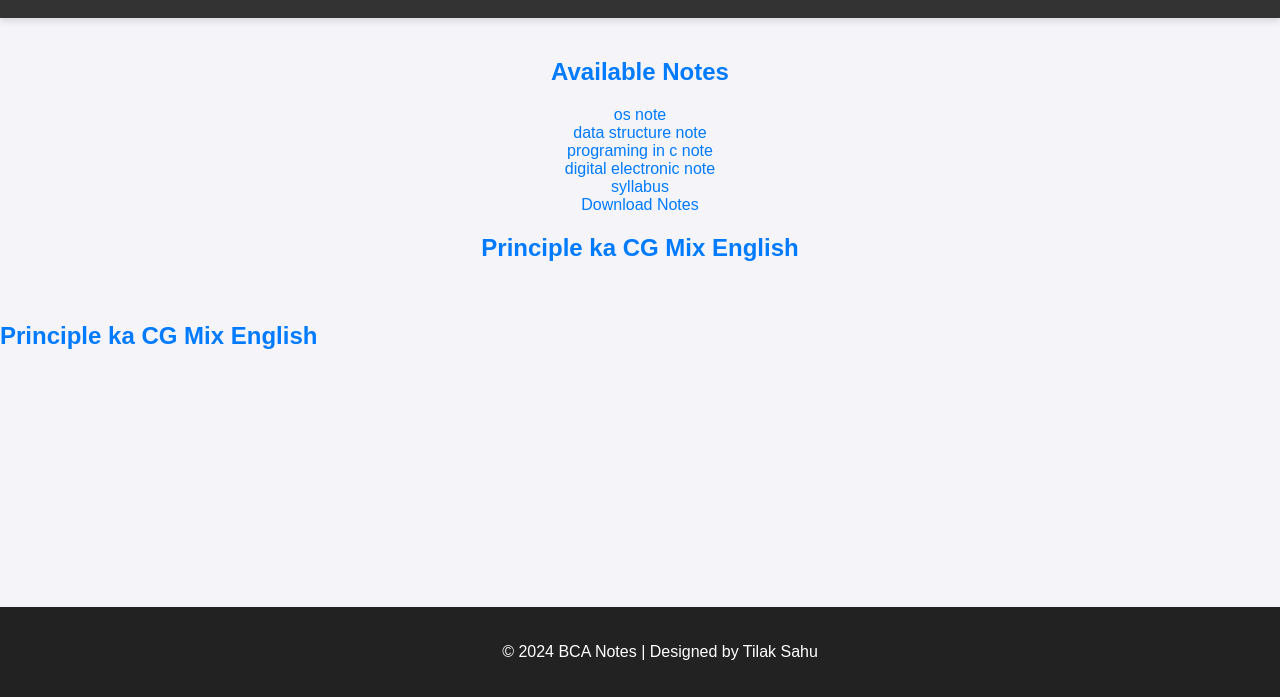
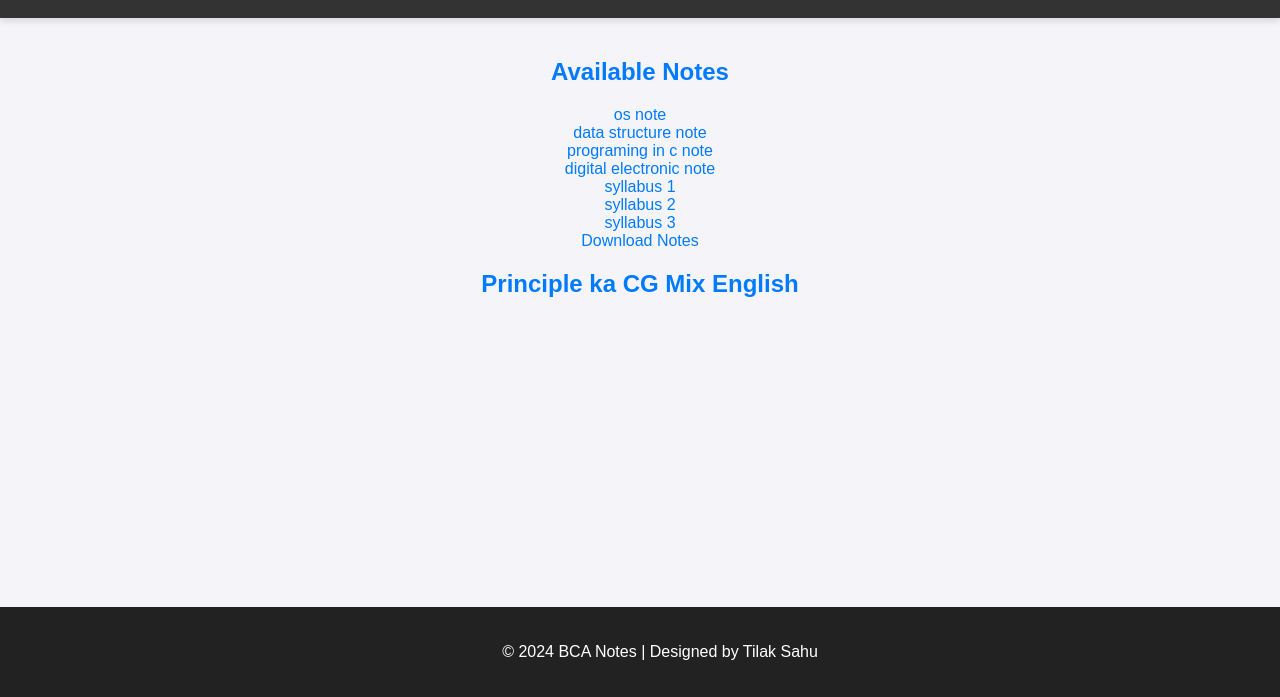
Before and after one commit to tilaksahu001/BCA_Notes, a plain HTML site: page notes.html in a window 1280 px wide. Shown: the part 103-800 px from the top of the page. Drawn offline with Linux system fonts and the light colour scheme.

Commit message:
Update notes.html

```diff
--- a/notes.html
+++ b/notes.html
@@ -23,8 +23,10 @@
             <li><a href="Operating_System_Notes.pdf" download>os note</a></li>
              <li><a href="data structure notes.docx" download>data structure note</a></li>
              <li><a href="programing in c.docx" download>programing in c note</a></li>
-             <li><a href="number system and data representaion.docx" download>digital  electronic note</a></li>
-             <li><a href="IMG-20250308-WA0000.jpg IMG-20250308-WA0001.jpg IMG-20250308-WA0002.jpg" download>syllabus</a></li>
+             <li><a href="Number System and Data Representation.docx" download>digital  electronic note</a></li>
+             <li><a href="IMG-20250308-WA0000.jpg" download>syllabus 1</a></li>
+            <li><a href="IMG-20250308-WA0001.jpg" download>syllabus 2</a></li>
+            <li><a href="IMG-20250308-WA0002.jpg" download>syllabus 3</a></li>
              <li><a href="english word meaning2.docx" download>Download Notes</a></li>
         </ul>
 
@@ -38,6 +40,3 @@
     <footer>
         <p>&copy; 2024 BCA Notes | Designed by Tilak Sahu</p>
     </footer>
-</body>
-</html>
-<h2><a href="video.html" target="_blank">Principle ka CG Mix English</a></h2>
```
